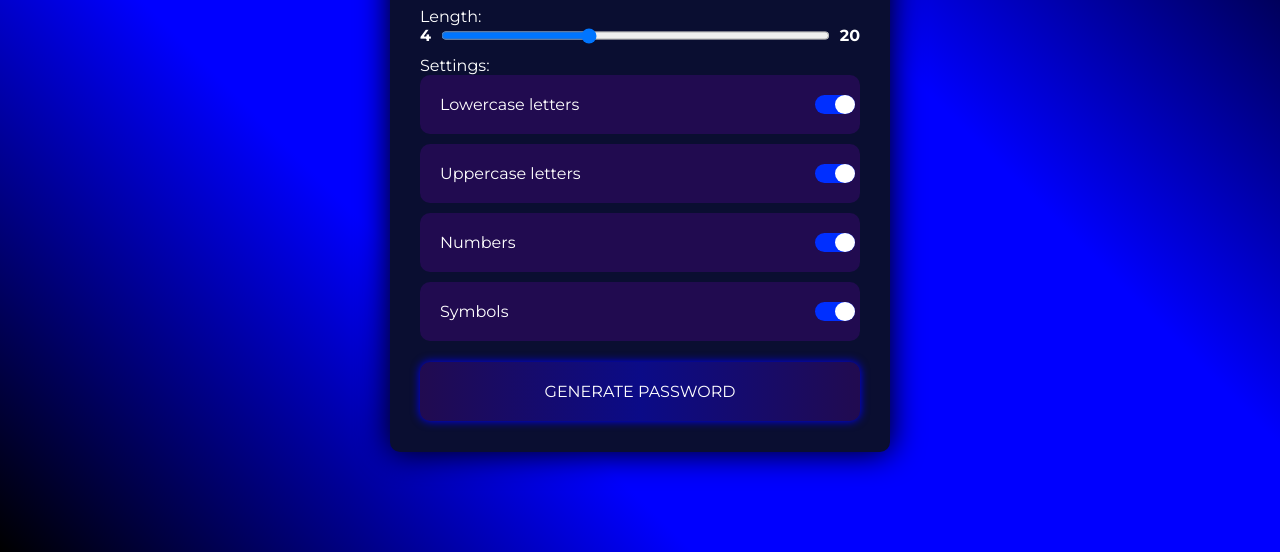
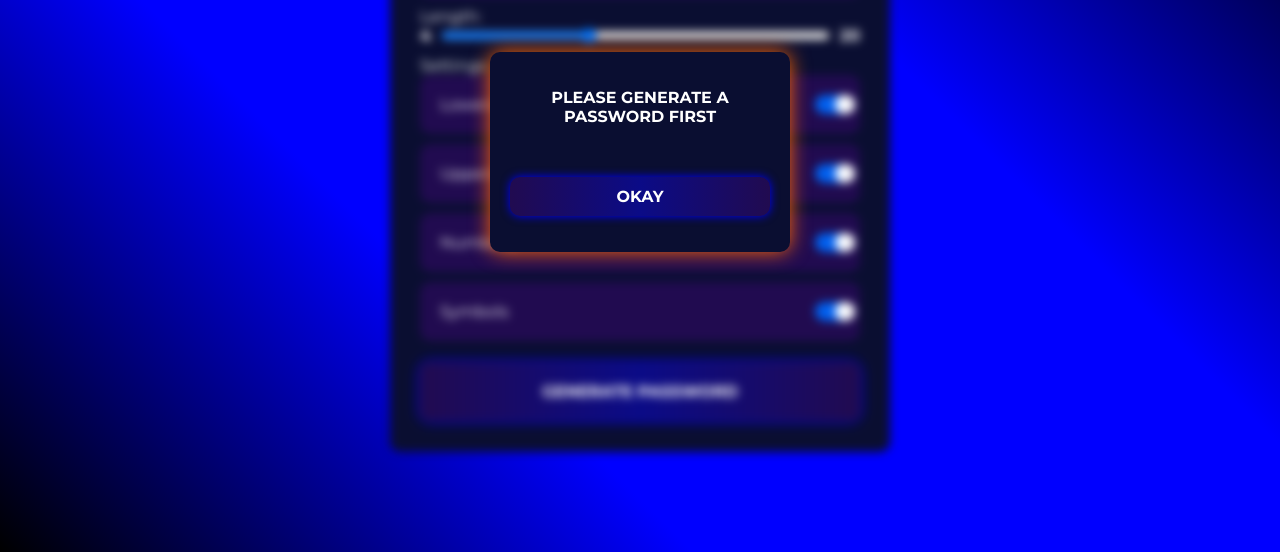
Before and after one commit to Kaleblamar/PasswordGenerator, a plain HTML site: page index.html in a window 1280 px wide. Both pictures are taken after a click on the button 828 px from the left and 207 px from the top of the page. Shown: the part 248-800 px from the top of the page. Drawn offline with Linux system fonts and the light colour scheme.

Commit message:
created custom alert messages

```diff
--- a/index.html
+++ b/index.html
@@ -69,5 +69,16 @@
       <!-- ================================= -->
       <button id="generate" class="btn">Generate Password</button>
     </div>
+    <!-- =================================== -->
+    <!-- custom alerts -->
+    <!-- =================================== -->
+    <div class="alert">
+      <p class="alertMessage">Please select at least one option</p>
+      <button class="okay">okay</button>
+    </div>
+    <div class="alert2">
+      <p class="alertMessage">Please generate a password first</p>
+      <button class="okay2">okay</button>
+    </div>
   </body>
 </html>
--- a/script.js
+++ b/script.js
@@ -57,6 +57,11 @@ let passwordRange;
 let lengthLabel = document.querySelector(`#lengthLabel`);
 let rangeOutput = document.querySelector(`#rangeOutput`);
 const copy = document.querySelector(`.copy`);
+const alertCustom = document.querySelector(`.alert`);
+const alertCustom2 = document.querySelector(`.alert2`);
+const okay = document.querySelector(`.okay`);
+const okay2 = document.querySelector(`.okay2`);
+const container = document.querySelector(`#container`);
 
 // range event listener
 lengthEl.addEventListener(`input`, (e) => {
@@ -76,7 +81,21 @@ function generatePassword(lower, upper, number, symbol, length) {
 
   // if the user has NOT selected any of the four options then the alert will be displayed
   if (typesCount === 0) {
-    alert("Please Select at least one option");
+    // alert("Please Select at least one option");
+    alertCustom.classList.add(`showAlert`);
+    container.classList.add(`blur`);
+    okay.addEventListener(`click`, () => {
+      alertCustom.classList.add(`fadeOut`);
+      container.classList.remove(`blur`);
+      function timeOut() {
+        setTimeout(delay, 1000);
+      }
+      timeOut();
+      function delay() {
+        alertCustom.classList.remove(`showAlert`);
+        alertCustom.classList.remove(`fadeOut`);
+      }
+    });
     return "";
   }
 
@@ -143,7 +162,22 @@ clipboardEl.addEventListener("click", () => {
   // Access the password result
   const password = resultEl.innerText;
   if (password === "") {
-    alert("Please generate a password first");
+    // alert("Please generate a password first");
+
+    alertCustom2.classList.add(`showAlert`);
+    container.classList.add(`blur`);
+    okay2.addEventListener(`click`, () => {
+      alertCustom2.classList.add(`fadeOut`);
+      container.classList.remove(`blur`);
+      function timeOut() {
+        setTimeout(delay, 1000);
+      }
+      timeOut();
+      function delay() {
+        alertCustom2.classList.remove(`showAlert`);
+        alertCustom2.classList.remove(`fadeOut`);
+      }
+    });
     return;
   }
   navigator.clipboard.writeText(password).then(() => {
--- a/style.css
+++ b/style.css
@@ -79,6 +79,9 @@ button:active {
   color: white;
   position: relative;
 }
+/* #clipboard:hover + .copy {
+  opacity: 1;
+} */
 #generate {
   width: calc(100% - 20px);
   padding: 20px;
@@ -93,6 +96,7 @@ button:active {
   color: white;
   font-family: var(--font-family);
   font-size: 16px;
+  font-weight: 700;
   filter: drop-shadow(0 0 5px blue);
   text-transform: uppercase;
 }
@@ -182,24 +186,15 @@ input[type="checkbox"]:checked::before {
 
 input[type="checkbox"]:checked::after {
   /* background-color: rgb(11, 11, 135); */
-  background-color: rgb(0, 47, 255);
-}
-
-/* ================================== */
-/* media queries */
-/* ================================== */
-
-@media (max-width: 700px) {
-  #container {
-    width: 95%;
-  }
+  /* background-color: rgb(0, 47, 255); */
+  background-color: #0161f0;
 }
 
 .copied {
   font-size: 15px;
   font-family: var(--font-family);
   color: rgb(0, 255, 251);
-  /* color: white; */
+  /* color: #0161f0; */
   text-transform: uppercase;
   font-weight: 700;
 }
@@ -224,3 +219,87 @@ input[type="checkbox"]:checked::after {
 .copyShow {
   opacity: 1;
 }
+
+/* ============================= */
+/* custom alerts */
+/* ============================= */
+.alert,
+.alert2 {
+  display: none;
+  flex-direction: column;
+  justify-content: space-around;
+  align-items: center;
+  background-color: #0a0e31;
+  width: 300px;
+  height: 200px;
+  border-radius: 10px;
+  filter: drop-shadow(0 0 10px rgb(255, 102, 0));
+  position: absolute;
+  padding: 10px;
+  transition: 1s ease;
+}
+.blur {
+  filter: blur(5px) !important;
+}
+.showAlert {
+  display: flex;
+  animation: popIn 0.8s ease;
+}
+
+.fadeOut {
+  animation: fadeOut 0.8s ease forwards;
+}
+@keyframes fadeOut {
+  0% {
+    opacity: 1;
+  }
+  100% {
+    opacity: 0;
+  }
+}
+@keyframes popIn {
+  0% {
+    transform: scale(0);
+  }
+  100% {
+    transform: scale(1);
+  }
+}
+.alertMessage {
+  font-family: var(--font-family);
+  font-size: 16px;
+  text-align: center;
+  color: white;
+  text-transform: uppercase;
+  line-height: 1.2;
+  font-weight: 700;
+}
+
+.okay,
+.okay2 {
+  width: calc(100% - 20px);
+  padding: 10px;
+  background-image: linear-gradient(
+    90deg,
+    rgb(33, 11, 80),
+    rgb(11, 11, 135),
+    rgb(33, 11, 80)
+  );
+  border: none;
+  border-radius: 10px;
+  color: white;
+  font-family: var(--font-family);
+  font-weight: 700;
+  font-size: 16px;
+  filter: drop-shadow(0 0 5px blue);
+  text-transform: uppercase;
+}
+/* ================================== */
+/* media queries */
+/* ================================== */
+
+@media (max-width: 700px) {
+  #container {
+    width: 95%;
+  }
+}
```
